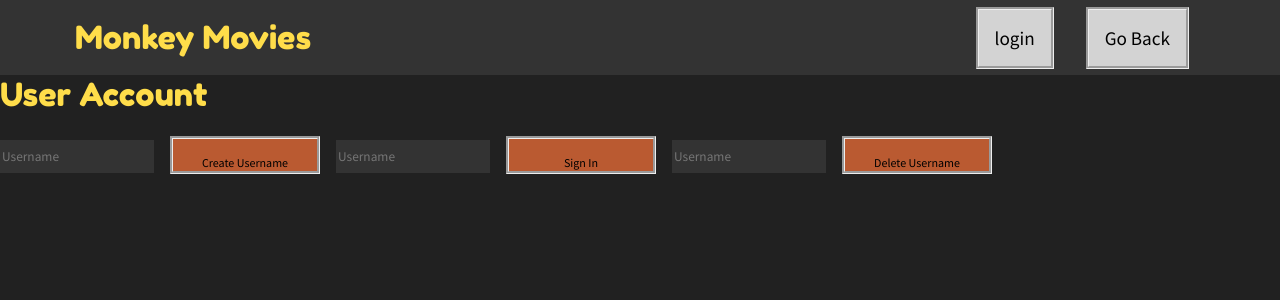
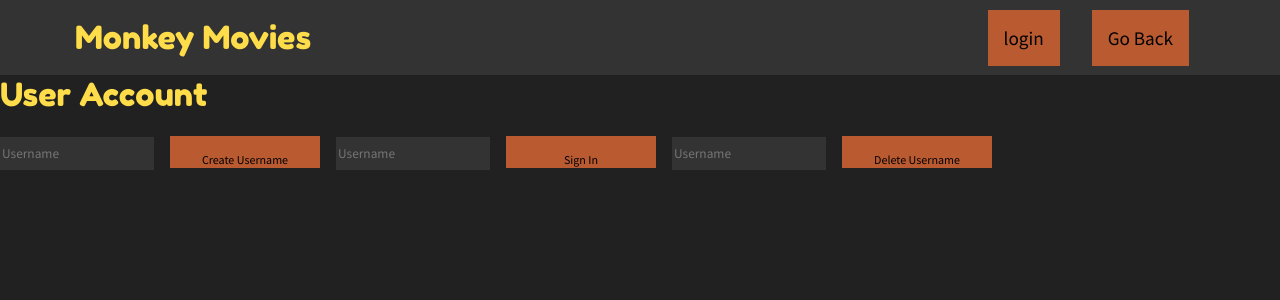
Before and after one commit to bit-nap/eStore-Project-Fall-2022, an Angular app in the folder estore-ui/angular-movie-screening-estore/: page /login in a window 1280 px wide. Shown: the top 300 px of the page. Built offline with nearby package versions, Linux system fonts and the light colour scheme.

Commit message:
Restyling buttons

```diff
--- a/estore-ui/angular-movie-screening-estore/src/app/app.component.css
+++ b/estore-ui/angular-movie-screening-estore/src/app/app.component.css
@@ -1,20 +1,5 @@
 .title {
   font-size: 50px;
-}
-
-.login {
-  background-color: lightgray;
-  border-style: groove;
-}
-
-.login:hover {
-  transform: scale(1.25);
-  background-color: gray;
-}
-
-.login:active {
-  border: red;
-  color: white;
 }
 
 #current-user {
--- a/estore-ui/angular-movie-screening-estore/src/app/app.component.html
+++ b/estore-ui/angular-movie-screening-estore/src/app/app.component.html
@@ -2,8 +2,8 @@
     <h1 routerLink="" style="cursor: pointer">{{title}}</h1>
     <p id="current-user">{{updateUsername()}}</p>
     <div class="header-right_wrapper">
-      <button class="login" (click)="goToPage('login')">login</button>
-      <button class="login" (click)="goBack()">Go Back</button>
+      <button (click)="goToPage('login')">login</button>
+      <button (click)="goBack()">Go Back</button>
     </div>
 </header>
 
--- a/estore-ui/angular-movie-screening-estore/src/app/login/login.component.css
+++ b/estore-ui/angular-movie-screening-estore/src/app/login/login.component.css
@@ -9,7 +9,6 @@
   height: 21px;
   font-size: 12px;
   text-align: center;
-  border-style: groove;
   position: relative;
   top: 6px;
 }
--- a/estore-ui/angular-movie-screening-estore/src/styles.css
+++ b/estore-ui/angular-movie-screening-estore/src/styles.css
@@ -33,7 +33,7 @@ body, input[type="text"], button {
   color: #333333;
 }
 
-button, button:hover, button:active {
+button {
   background-color: #BA5A31;
   border: none;
   cursor: pointer;
@@ -43,6 +43,10 @@ button, button:hover, button:active {
   margin: 1rem;
 }
 
+button:active, button:hover {
+  text-decoration: underline;
+}
+
 input {
   background-color: #333333;
   border: none;
```
